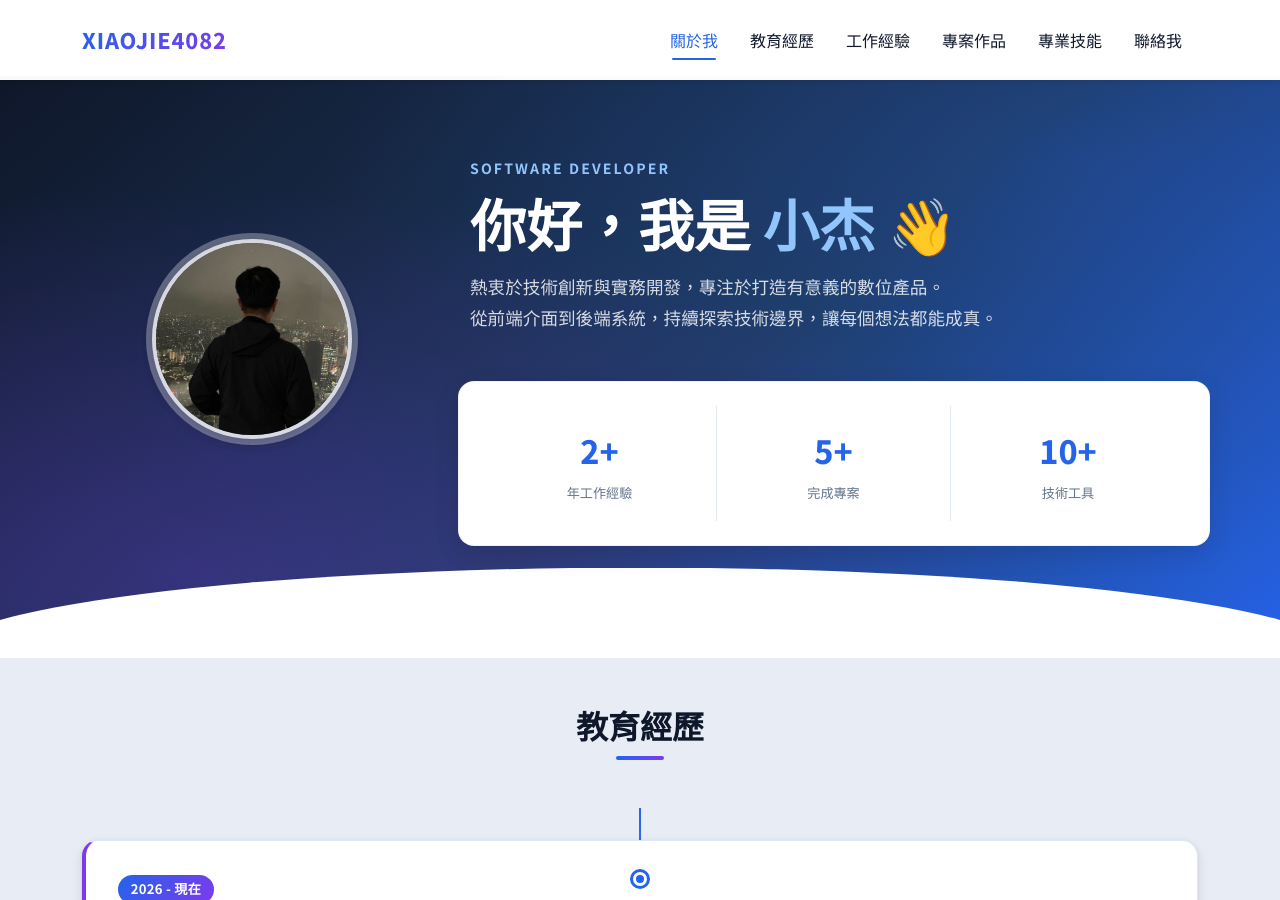
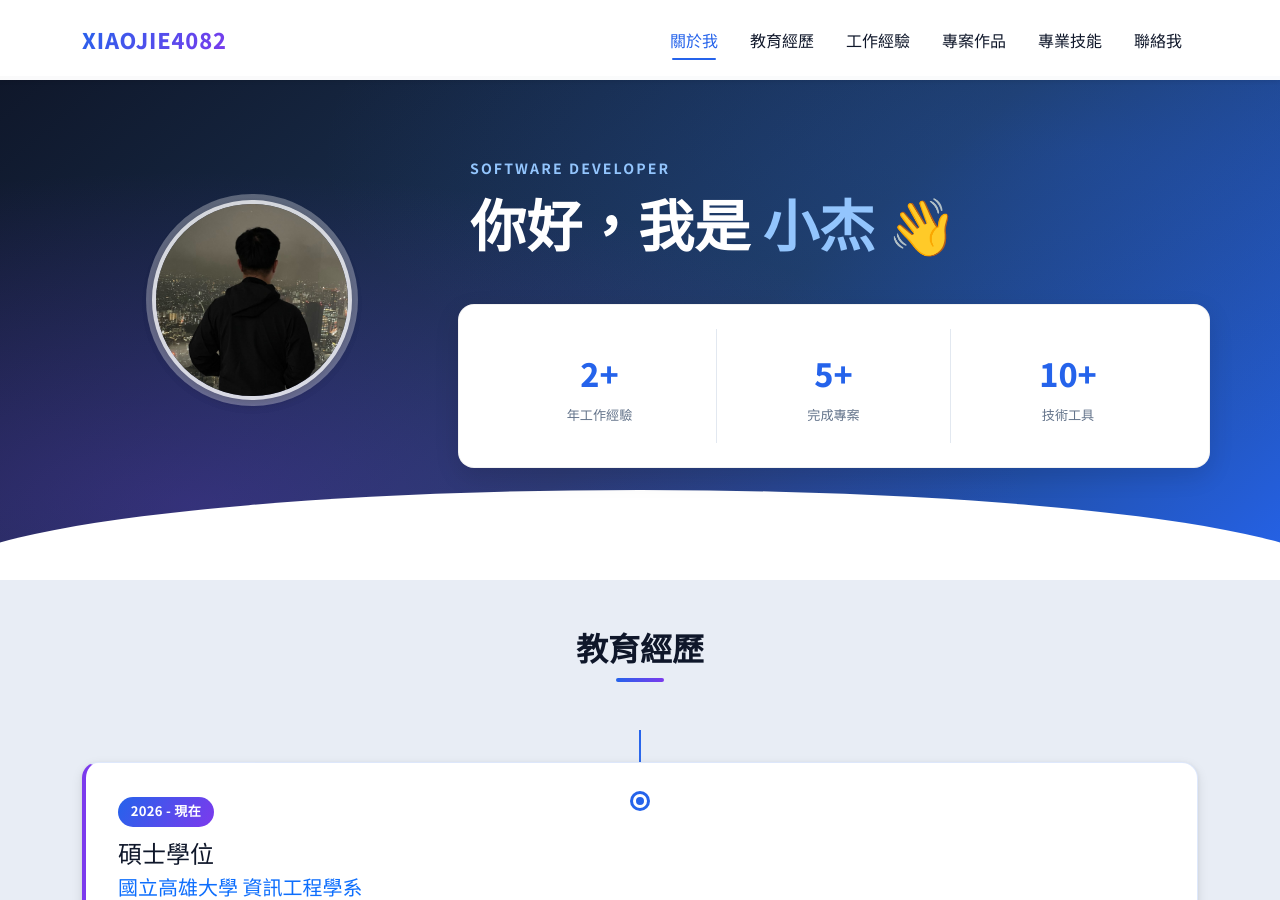
Before and after one commit to xiaojie4082/xiaojie4082.github.io, a Jekyll site: the page built from index.html, in a window 1280 px wide and 900 px high. Built offline with Jekyll 4.4.1, drawn with Linux system fonts in a browser that asks for light colours; nearby versions of some CDN libraries.

Commit message:
Update index.html

```diff
--- a/index.html
+++ b/index.html
@@ -31,7 +31,7 @@
       "https://www.instagram.com/xiaojie4082"
     ],
     "jobTitle": "軟體開發者",
-    "description": "熱衷於技術創新與實作的軟體開發者，專注於全端開發與 AI 整合應用，致力將創意轉化為具體成果。",
+    "description": "",
     "knowsAbout": [
       "網頁開發", "前端開發", "後端開發", "資料庫設計", "API 開發", "Python", "JavaScript"
     ],
@@ -57,7 +57,7 @@
         <p class="mb-2" style="color:#93c5fd;font-size:0.88rem;letter-spacing:0.15em;font-weight:700;">SOFTWARE
           DEVELOPER</p>
         <h1 class="display-4 fw-bold mb-3">你好，我是 <span style="color:#93c5fd;">小杰</span> 👋</h1>
-        <p class="lead mb-5">熱衷於技術創新與實務開發，專注於打造有意義的數位產品。<br>從前端介面到後端系統，持續探索技術邊界，讓每個想法都能成真。</p>
+        <p class="lead mb-5"></p>
         <div class="row profile-stats">
           <div class="col-4 stat-item">
             <div class="stat-number">2+</div>
```
